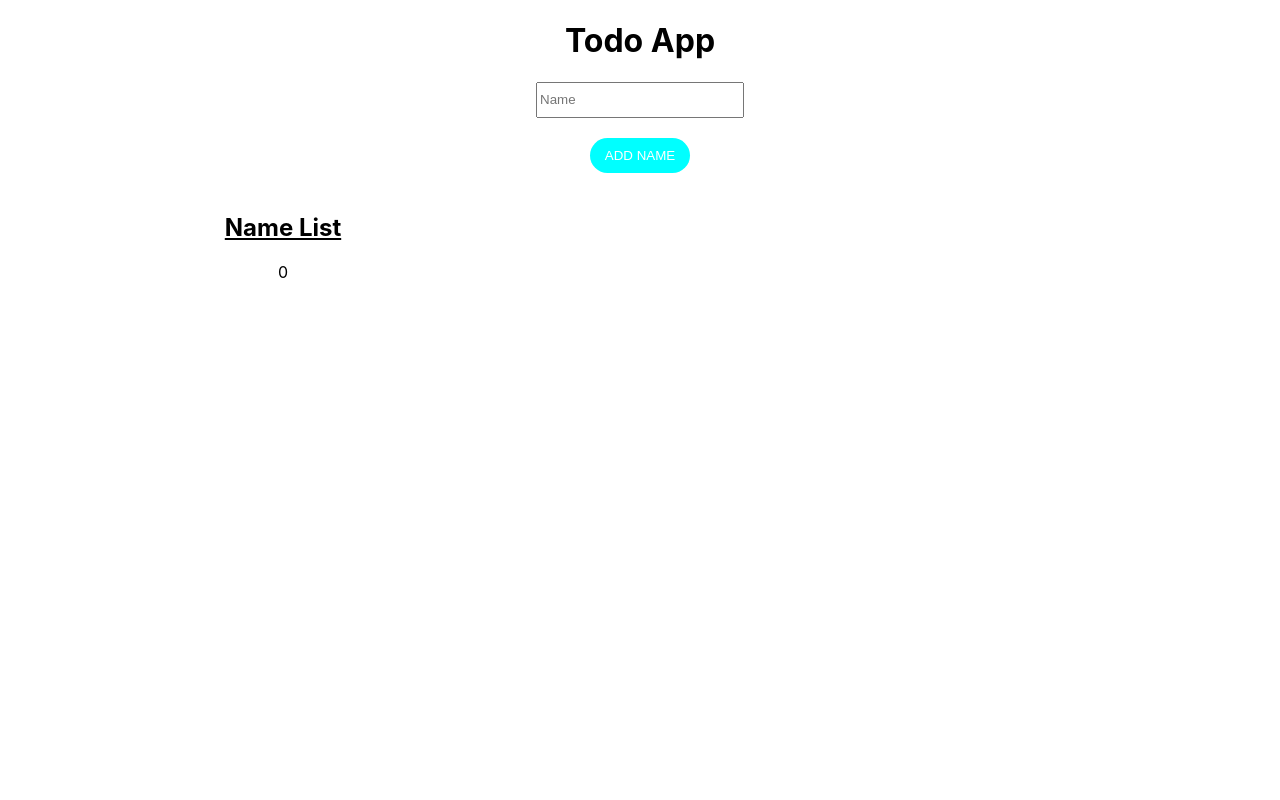
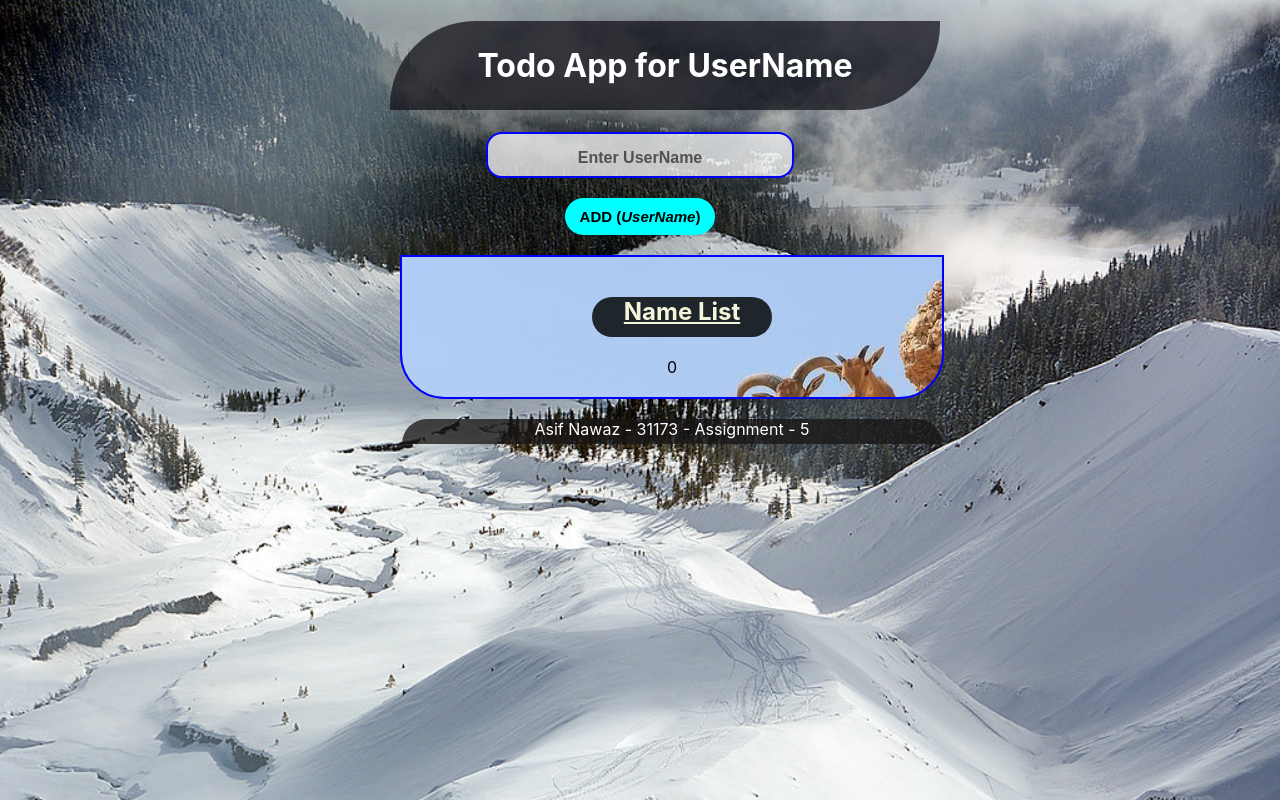
Before and after one commit to Asif0076/todo-react, a React (Create React App) app: page / in a window 1280 px wide. Built offline with nearby package versions, Linux system fonts and the light colour scheme.

Commit message:
added and Updated some Changes

```diff
--- a/src/App.css
+++ b/src/App.css
@@ -1,43 +1,157 @@
+body{
+  background-image: url(/src/images/front.jpg);
+  background-repeat: no-repeat;
+  background-size: 100% auto;
+
+}
 .App {
   text-align: center;
 }
 
-input {
-  height: 30px;
-  width: 200px;
+h1 {
+  background-color: rgba(13, 12, 19, 0.705);
+  width: 500px;
+  margin-left: 390px;
+  color: white;
+  padding: 25px 25px 25px 25px;
+  border-radius: 85px 0px;
 }
 
+input {
+  height: 40px;
+  width: 300px;
+  text-align: center;
+  border-radius: 16px;
+font-size: 25px;
+  font-weight: bold;
+  background-color: rgba(255, 255, 255, 0.74);
+  color: black;
+  border: 2px solid blue;
+}
+
+input::placeholder {
+  color: #1d1c1bb2;
+  font-size: 16px;
+}
+
+
 .addName {
-  width: 100px;
+  width: 150px;
   padding: 10px;
   background-color: aqua;
-  color: white;
+  color: black;
   border: none;
   border-radius: 40px;
   cursor: pointer;
+  font-weight: bold;
+  font-size: 15px;
+  transition: transform 0.5 s;
+
 }
+
+
 
 .addName:hover {
   opacity: 0.6;
-}
-
-.btnLeftM {
-  margin-left: 10px;
-}
-
-.row {
-  padding: 15px 0px 15px 0px;
-  display: flex;
-  justify-content: space-between;
-  background-color: aqua;
+  transform: scale(1.2);
 }
 
 .nameList {
   position: relative;
-  left: 33px;
   width: 500px;
+  margin-left: 400px;
+  border: 2px solid blue;
+  padding: 20px;
+  background-image: url(/src/images/markhor.jpg);
+  background-repeat: no-repeat;
+  margin-bottom: 20px;
+  border-radius: 0px 0px 45px 45px;
   /* display: flex;
   flex-direction: column;
   justify-content: center;
   align-items: center; */
+
 }
+
+h2 {
+  background-color: rgba(10, 14, 14, 0.87);
+  width: 180px;
+  margin-left: 170px;
+  border-radius: 45px;
+  height: 40px;
+  color: beige;
+}
+
+
+.btnLeftM1 {
+  margin-right: 10px;
+  font-weight: bold;
+  border-radius: 5px;
+  background-color: rgba(32, 32, 187, 0.897);
+  color: aliceblue;
+  cursor: pointer;
+  transition: transform 0.5 s;
+}
+
+.btnLeftM1:hover {
+  transform: scale(1.4);
+  color: rgb(164, 247, 11);
+}
+
+.btnLeftM2 {
+  font-weight: bold;
+  border-radius: 5px;
+  background-color:rgba(172, 40, 40, 0.979);
+  color: aliceblue;
+  cursor: pointer;
+  transition: transform 0.5 s;
+}
+
+.btnLeftM2:hover {
+  transform: scale(1.2);
+  color: rgb(251, 255, 0);
+}
+
+
+.row {
+  padding: 10px 0px 10px 0px;
+  display: flex;
+  justify-content: space-between;
+  background-color: rgba(13, 12, 19, 0.705);
+  margin-top: 10px;
+  border-radius: 10px;
+  color: white;
+  font-weight: bold;
+  letter-spacing: 1px;
+}
+
+span {
+  margin-left: 10px;
+}
+
+.adddeletebtn {
+  margin-right: 9px;
+}
+
+
+
+
+
+.footer {
+  width: 540px;
+  margin-left: 402px;
+  height: 25px;
+  background-color: rgba(24, 22, 22, 0.767);
+  border-radius: 25px 25px 0 0 ;
+  color: white;
+  transition: transform 0.5 s;
+  text-align: center;
+}
+
+.footer:hover {
+  transform: scale(1.8);
+  font-weight: bold;
+  background-color: rgba(24, 22, 22, 0.979);
+
+
+}
--- a/src/App.js
+++ b/src/App.js
@@ -7,7 +7,7 @@ function App() {
   const [currentName, setCurrentName] = useState("");
   const [nameToList, setNameToList] = useState([])
   const [editIndex, setEditIndex] = useState("");
-  const [editStatus, setEditStatus] = useState("add");
+  // const [editStatus, setEditStatus] = useState("add");
 
 
   // OnChange for currentInput
@@ -22,7 +22,7 @@ const addNametoList = () => {
 console.log("add some Function...")
   if(currentName === "") return null
 
-  if(editStatus === "edit") {
+  if(editIndex) {
     let temp = [...nameToList]
     temp.splice(editIndex, 1, currentName)
     console.log("temp", temp);
@@ -33,7 +33,7 @@ console.log("add some Function...")
   }
   setCurrentName("");
   setEditIndex("");
-  setEditStatus("add");
+  // setEditStatus("add");
 }
 
 // for edit button
@@ -41,7 +41,7 @@ const editCurrentName = (userName, index) => {
 console.log(userName);
 setCurrentName(userName);
 setEditIndex(index)
-setEditStatus("edit")
+// setEditStatus("edit")
 }
 
 
@@ -56,11 +56,11 @@ console.log("NameList", nameToList);
 
   return (
     <div className="App">
-      <h1>Todo App</h1>
+      <h1>Todo App for UserName</h1>
 
-    <input placeholder='Name' value={currentName} onChange= {handleChange} />
+    <input className='inputUser' placeholder='Enter UserName' value={currentName} onChange= {handleChange} />
 <br/> <br/>
-    <button className='addName' onClick={addNametoList}>ADD NAME</button>
+    <button className='addName' onClick={addNametoList}>ADD (<i>UserName</i>)</button>
 
 <br /><br />
 
@@ -70,14 +70,16 @@ console.log("NameList", nameToList);
 <div className='nameList'>
 <div>
 <h2><u>Name List</u></h2>
+
 {
   nameToList?.length && nameToList.map((userName, i) => {
     return (
        <div className='row'>
-      <span>{i + 1 + " " + userName}</span>
-      <button className='btnLeftM' onClick={() => editCurrentName(userName, i)}>Edit</button>
-      <button className='btnLeftM' onClick={() => deleteName(i)}>Delete</button>
-
+      <span>{i + 1 + " . " + (userName.length > 5 ? userName.substr(0,30) : userName)}</span>
+          <div className='adddeletebtn'>
+            <button className='btnLeftM1' id='btn1'  onClick={() => editCurrentName(userName, i)}>Edit</button>
+            <button className='btnLeftM2' id='btn2' onClick={() => deleteName(i)}>Delete</button>
+          </div>
       </div>
 
     )
@@ -86,7 +88,7 @@ console.log("NameList", nameToList);
 </div>
 </div>
 
-
+<div className='footer'>Asif Nawaz - 31173 - Assignment - 5 </div>
     </div>
   );
 }
```
Also changed, not shown: src/components/EditButton.js (deleted, +0 -10 lines), src/components/EditButton.css (deleted), src/images/front.jpg (added), src/images/markhor.jpg (added).
